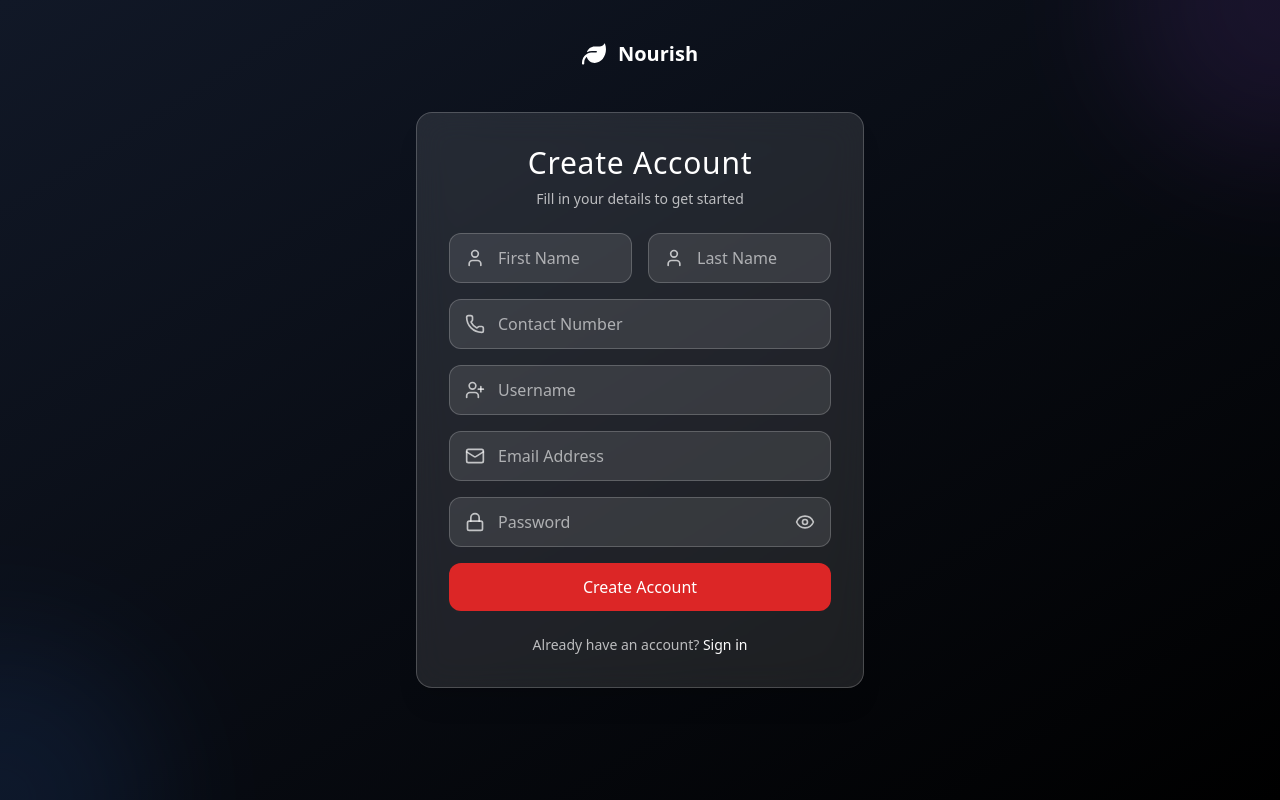
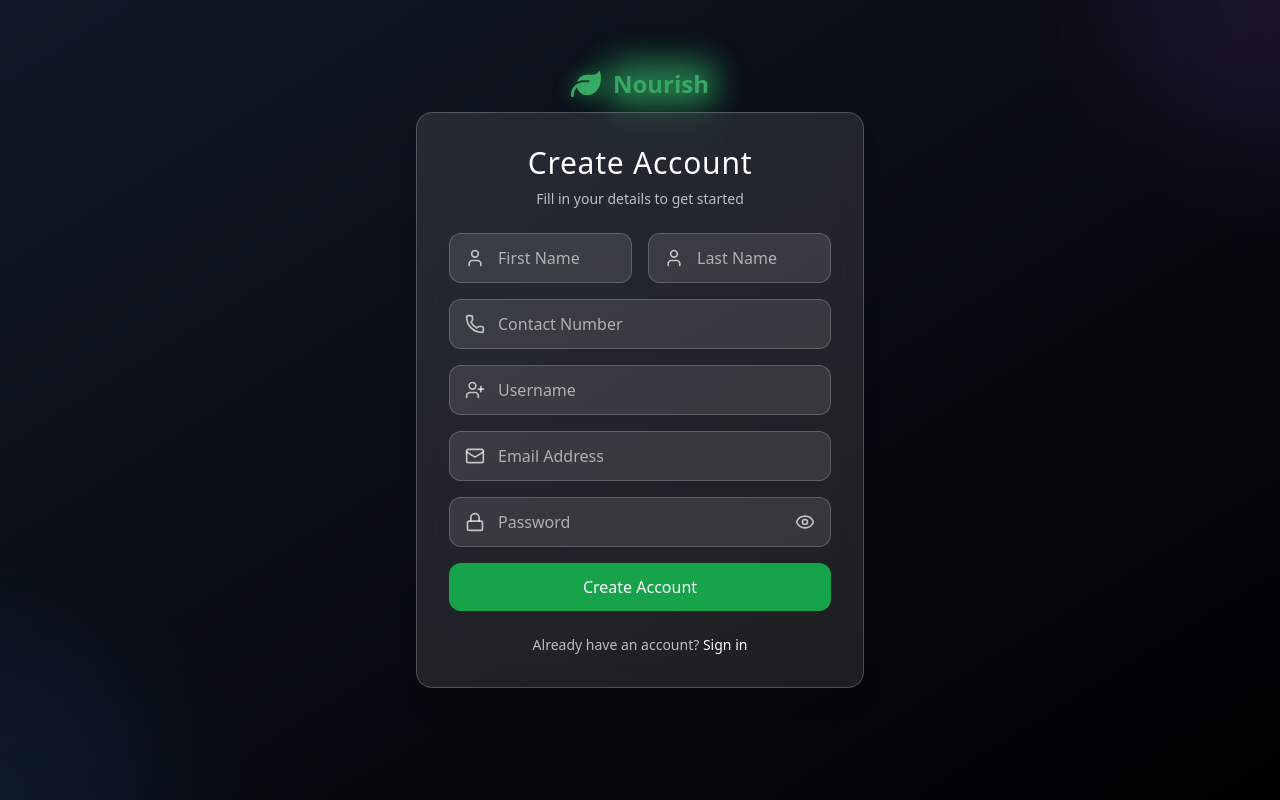
Before and after one commit to heet2604/food_recommendation_using_ML, a React (Create React App) app: page /signup in a window 1280 px wide. Built offline with nearby package versions, Linux system fonts and the light colour scheme.

Commit message:
converted to jsx

```diff
--- a/src/App.js
+++ b/src/App.js
@@ -1,9 +1,9 @@
   import React from 'react';
   import './index.css';
   import { BrowserRouter as Router, Routes, Route } from 'react-router-dom';
-  import Landing from './Landing/landing.tsx';
-  import Login from './Login/Login.tsx';
-  import Signup from './Signup/Signup.tsx';
+  import Landing from './Landing/landing.jsx';
+  import Login from './Login/Login.jsx';
+  import Signup from './Signup/Signup.jsx';
   import Home from './Home/home';
   import Vitals from './Vitals/vitals';
   import FoodDetails from './FoodDetails/food_details';
--- a/src/Landing/landing.tsx
+++ b/src/Landing/landing.jsx
@@ -54,7 +54,6 @@ import axios from 'axios';
 import { FontAwesomeIcon } from "@fortawesome/react-fontawesome";
 import { faLeaf } from "@fortawesome/free-solid-svg-icons";
 
-
 function Landing() {
   const [isLoaded, setIsLoaded] = useState(false);
 
@@ -71,12 +70,7 @@ function Landing() {
   }, []);
 
   return (
-    <div
-      className="relative flex flex-col justify-center items-center min-h-screen text-center text-white bg-cover bg-center overflow-hidden"
-      // style={{
-      //   backgroundImage: `url('./apple.jpg')`,
-      // }}
-    >
+    <div className="relative flex flex-col justify-center items-center min-h-screen text-center text-white bg-cover bg-center overflow-hidden">
       {/* Overlay with darker gradient */}
       <div className="absolute inset-0 bg-gradient-to-b from-black/90 via-black/90 to-black/90 z-0"></div>
 
@@ -89,11 +83,6 @@ function Landing() {
       {/* Content container with animation */}
       <div className={`relative z-10 w-full max-w-4xl px-6 py-12 transition-all duration-1000 ease-out ${isLoaded ? 'opacity-100 translate-y-0' : 'opacity-0 translate-y-10'}`}>
         {/* Logo or brand mark */}
-        {/* <div className="mx-auto w-20 h-20 mb-8 bg-white rounded-full flex items-center justify-center shadow-lg shadow-green-500/20">
-          <span className="text-black text-3xl font-bold">N</span>
-        </div> */}
-
-
         <div className="flex items-center justify-center relative mb-5">
           {/* Glowing Green FontAwesome Icon */}
           <FontAwesomeIcon
@@ -102,15 +91,10 @@ function Landing() {
           />
 
           {/* Glowing Green Text */}
-              <h1
-                className="ml-3 text-2xl font-semibold text-green-400 relative
-                  before:absolute before:-inset-1 before:bg-green-400 before:blur-lg before:opacity-50
-                  drop-shadow-[0_0_10px_rgba(34,197,94,0.8)] animate-pulse"
-              >
-              </h1>
+          {/* <h1 className="ml-3 text-2xl font-semibold text-green-400 relative before:absolute before:-inset-1 before:bg-green-400 before:blur-lg before:opacity-50 drop-shadow-[0_0_10px_rgba(34,197,94,0.8)] animate-pulse">
+            Nourish
+          </h1> */}
         </div>
-
-
 
         {/* Main heading with animated gradient text */}
         <h1 className="text-4xl md:text-6xl font-bold mb-6 tracking-tight">
--- a/src/Login/Login.tsx
+++ b/src/Login/Login.jsx
@@ -99,7 +99,6 @@ import { Eye, EyeOff, Lock, User } from "lucide-react";
 import { FontAwesomeIcon } from "@fortawesome/react-fontawesome";
 import { faLeaf } from "@fortawesome/free-solid-svg-icons";
 
-
 const Login = () => {
   const navigate = useNavigate();
   const [username, setUsername] = useState("");
@@ -112,7 +111,7 @@ const Login = () => {
     setMounted(true);
   }, []);
 
-  const handleSubmit = async (e: React.FormEvent) => {
+  const handleSubmit = async (e) => {
     e.preventDefault();
 
     if (!username || !password) {
@@ -153,7 +152,6 @@ const Login = () => {
         <div className="absolute -bottom-40 -left-40 w-80 h-80 bg-blue-500 rounded-full opacity-10 filter blur-3xl"></div>
       </div>
 
-
       <div
         className={`mt-7 absolute top-10 left-1/2 transform -translate-x-1/2 transition-all duration-700 ease-out ${mounted ? "opacity-100" : "opacity-0 -translate-y-10"
           }`}
@@ -176,12 +174,11 @@ const Login = () => {
         </div>
       </div>
 
-
       {/* Login container */}
       <div className={`relative z-10 transition-all duration-1000 ease-out ${mounted ? 'opacity-100 scale-100' : 'opacity-0 scale-95'}`} style={{ transitionDelay: "200ms" }}>
         <div className="bg-white bg-opacity-10 backdrop-blur-lg backdrop-filter border border-white border-opacity-20 shadow-xl p-10 rounded-2xl w-[26rem] mx-4">
           <div className="text-center mb-8">
-            <h2 className="text-3xl font-light text-white tracking-wide">LOGIN</h2>
+            <h2 className="text-3xl font-light text-white tracking-wide">Login</h2>
             <p className="text-white text-opacity-70 mt-2 text-sm">
               Enter your credentials to continue
             </p>
--- a/src/Signup/Signup.tsx
+++ b/src/Signup/Signup.jsx
@@ -152,7 +152,7 @@ const Signup = () => {
     setMounted(true);
   }, []);
 
-  const handleSubmit = async (e: React.FormEvent) => {
+  const handleSubmit = async (e) => {
     e.preventDefault();
 
     if (!firstname || !lastname || !contact || !username || !email || !password) {
@@ -195,18 +195,25 @@ const Signup = () => {
       </div>
 
       {/* Logo */}
-      <div className={`absolute top-10 left-1/2 transform -translate-x-1/2 transition-all duration-700 ease-out ${mounted ? 'opacity-100' : 'opacity-0 -translate-y-10'}`}>
-        <div className="flex items-center">
-          {/* <svg className="w-10 h-10" viewBox="0 0 24 24" fill="none" xmlns="http://www.w3.org/2000/svg">
-                  <path d="M12 2C6.48 2 2 6.48 2 12C2 17.52 6.48 22 12 22C17.52 22 22 17.52 22 12C22 6.48 17.52 2 12 2ZM12 5C13.66 5 15 6.34 15 8C15 9.66 13.66 11 12 11C10.34 11 9 9.66 9 8C9 6.34 10.34 5 12 5ZM12 19.2C9.5 19.2 7.29 17.92 6 15.98C6.03 13.99 10 12.9 12 12.9C14 12.9 17.97 13.99 18 15.98C16.71 17.92 14.5 19.2 12 19.2Z" fill="white"/>
-                </svg> */}
+      <div
+        className={`mt-7 absolute top-10 left-1/2 transform -translate-x-1/2 transition-all duration-700 ease-out ${mounted ? "opacity-100" : "opacity-0 -translate-y-10"
+          }`}
+      >
+        <div className="flex items-center relative">
+          {/* Glowing Green FontAwesome Icon */}
+          <FontAwesomeIcon
+            icon={faLeaf}
+            className="text-green-400 text-3xl drop-shadow-[0_0_10px_rgba(34,197,94,0.8)] animate-pulse"
+          />
 
-
-          <FontAwesomeIcon icon={faLeaf} className="text-white text-2xl" />
-
-
-
-          <h1 className="ml-3 text-xl font-semibold text-white">Nourish</h1>
+          {/* Glowing Green Text */}
+          <h1
+            className="ml-3 text-2xl font-semibold text-green-400 relative
+              before:absolute before:-inset-1 before:bg-green-400 before:blur-lg before:opacity-50
+              drop-shadow-[0_0_10px_rgba(34,197,94,0.8)] animate-pulse"
+          >
+            Nourish
+          </h1>
         </div>
       </div>
 
@@ -317,21 +324,10 @@ const Signup = () => {
               </div>
             </div>
 
-            {/* <div className="flex items-center mt-2">
-              <input
-                type="checkbox"
-                id="terms"
-                className="h-4 w-4 rounded bg-white bg-opacity-10 border-white border-opacity-30 focus:ring-0 focus:ring-offset-0"
-              />
-              {<label htmlFor="terms" className="ml-2 text-xs text-white text-opacity-80">
-                I agree to the Terms of Service and Privacy Policy
-              </label> }
-            </div> */}
-
             <button
               type="submit"
               disabled={isLoading}
-              className={`w-full px-6 py-3 mt-4 bg-red-600 hover:bg-red-700 text-white rounded-xl transition-all duration-300 ease-in-out transform hover:-translate-y-1 hover:shadow-lg focus:outline-none focus:ring-2 focus:ring-white focus:ring-opacity-50 ${isLoading ? "opacity-80" : ""
+              className={`w-full px-6 py-3 mt-4 bg-green-600 hover:bg-green-700 text-white rounded-xl transition-all duration-300 ease-in-out transform hover:-translate-y-1 hover:shadow-lg focus:outline-none focus:ring-2 focus:ring-white focus:ring-opacity-50 ${isLoading ? "opacity-80" : ""
                 }`}
             >
               {isLoading ? (
@@ -358,7 +354,7 @@ const Signup = () => {
           </div>
         </div>
       </div>
-      <ToastContainer/>
+      <ToastContainer />
     </div>
   );
 };
```
Lines whose indentation alone changed are shown as unchanged.
